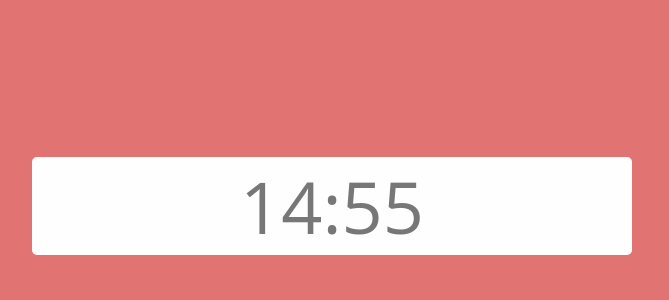
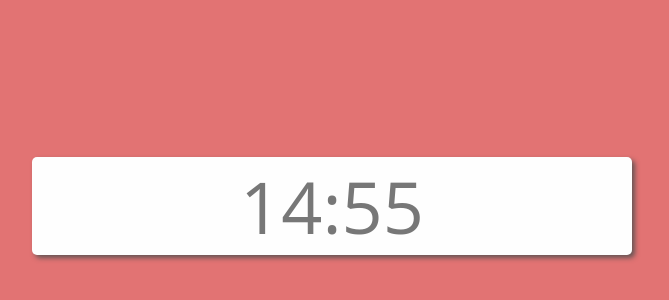
Before and after one commit to johant87/countdown-clock, a plain HTML site: page index.html in a window 1280 px wide. Shown: the part 194-494 px from the top of the page, without its empty margins (308-977 px from the left). Drawn offline with Linux system fonts and the light colour scheme.

Commit message:
box shadow

```diff
--- a/styles.css
+++ b/styles.css
@@ -12,6 +12,7 @@ body {
   border-radius: 5px;
   position: absolute;
   top: 50%;
+  box-shadow: 3px 3px 5px #665555;
   left: 50%;
   transform: translate(-50%, -50%);
 }
```
